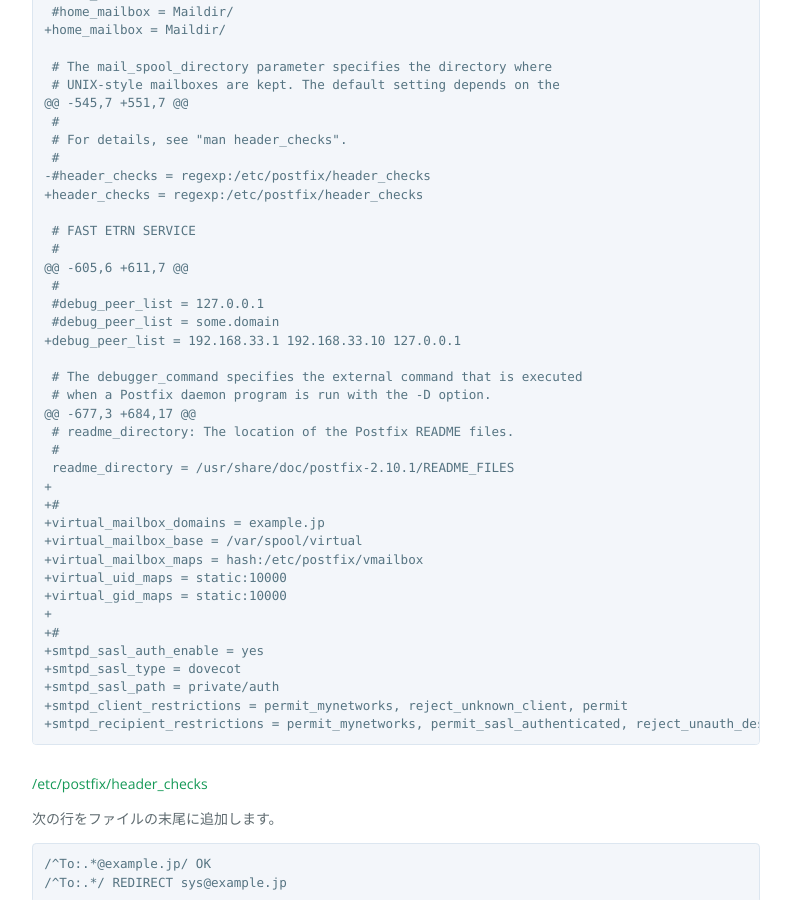
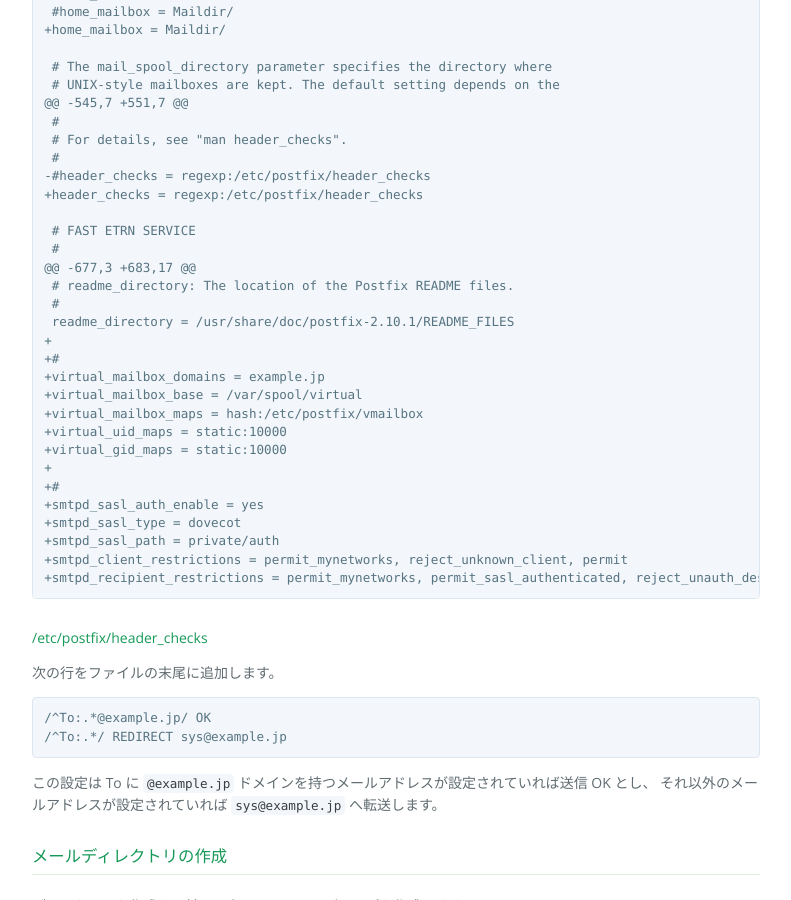
Before and after one commit to shirasagi/shirasagi.github.io, a Jekyll site: the page built from devel/webmail.md, in a window 1280 px wide and 900 px high, scrolled down 7087 px. Shown: the whole window, without its empty margins (244-1035 px from the left). Built offline with Jekyll 4.4.1, drawn with Linux system fonts in a browser that asks for light colours; nearby versions of some CDN libraries; some of the changed text lies outside the part shown.

Commit message:
[delete] remove debug setting

```diff
--- a/devel/webmail.md
+++ b/devel/webmail.md
@@ -381,15 +381,7 @@ CentOS7 であれば Postfix は標準でインストールされているので
 
  # FAST ETRN SERVICE
  #
-@@ -605,6 +611,7 @@
- #
- #debug_peer_list = 127.0.0.1
- #debug_peer_list = some.domain
-+debug_peer_list = 192.168.33.1 192.168.33.10 127.0.0.1
-
- # The debugger_command specifies the external command that is executed
- # when a Postfix daemon program is run with the -D option.
-@@ -677,3 +684,17 @@
+@@ -677,3 +683,17 @@
  # readme_directory: The location of the Postfix README files.
  #
  readme_directory = /usr/share/doc/postfix-2.10.1/README_FILES
```
Also changed, not shown: other parts of devel/webmail.md (+1 -1 lines).
